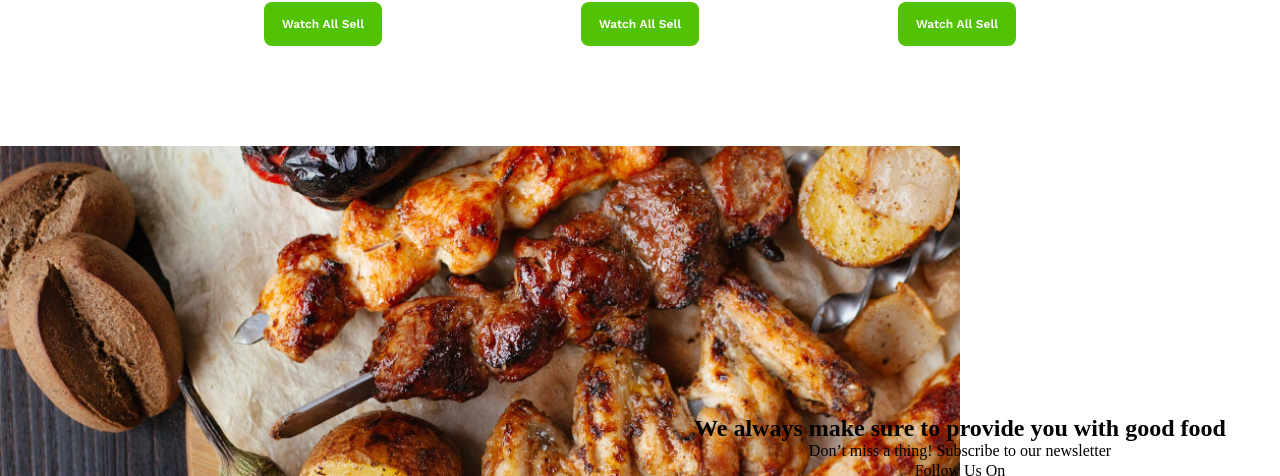
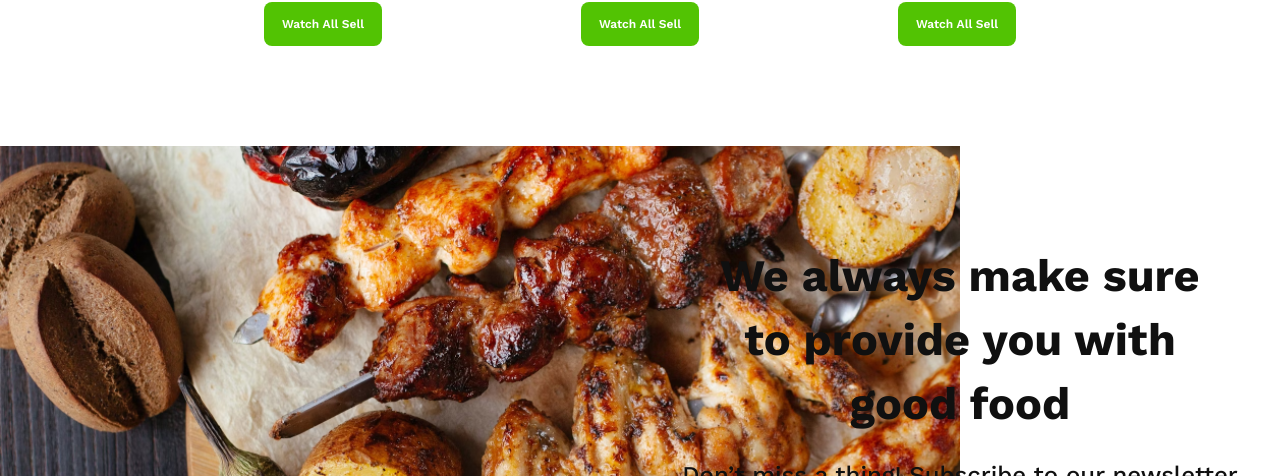
Before and after one commit to ekramulhoqueridoy/ui-web-design, a plain HTML site: page index.html in a window 1280 px wide. Shown: the part 1128-1604 px from the top of the page. Drawn offline with nearby package versions, Linux system fonts and the light colour scheme.

Commit message:
third section complete

```diff
--- a/index.html
+++ b/index.html
@@ -73,14 +73,14 @@
       </div>
       <div class="about-us">
         <div class="align-head-para">
-          <h1>We always make sure to provide you with good food</h1>
-          <p>Don’t miss a thing! Subscribe to our newsletter</p>
+          <h1 class="header">We always make sure to provide you with good food</h1>
+          <p class="header-paragraph">Don’t miss a thing! Subscribe to our newsletter</p>
         </div>
-        <hr class="hr" />
+        <hr>
         <div >
-          <p class="follow-us, align-head-para">Follow Us On</p>
+          <p class="follow-us">Follow Us On</p>
         </div>
-        <hr class="hr" />
+        <hr>
         <div class="align-social-media">
           <img src="assets/facebook.png" alt="" />
           <img src="assets/twitter.png" alt="" />
--- a/style/style.css
+++ b/style/style.css
@@ -157,6 +157,7 @@
   flex: 1;
 }
 .about-us {
+  font-family: Work Sans;
   flex: 1;
   max-width: 50%;
   display: flex;
@@ -164,11 +165,46 @@
   flex-direction: column;
   justify-content: center;
 }
+.header {
+  margin: 0 80px;
+  color: rgb(16, 16, 16);
+  font-family: Work Sans;
+  font-size: 45px;
+  font-weight: 700;
+  line-height: 64px;
+  letter-spacing: 0%;
+  text-align: center;
+  display: flex;
+  flex-direction: column;
+  align-items: center;
+  justify-content: center;
+  padding-bottom: 20px;
+}
+.header-paragraph {
+  color: rgb(16, 16, 16);
+  font-family: Work Sans;
+  font-size: 24px;
+  font-weight: 500;
+  line-height: 28px;
+  letter-spacing: 0%;
+  margin: 5px auto;
+  padding-bottom: 30px;
+}
 .align-social-media {
   align-items: center;
   justify-content: center;
 }
-
-.hr {
+.follow-us {
+  font-family: Work Sans;
+  padding-bottom: 30px;
+  font-weight: 600;
+  font-size: 30px;
+  justify-content: center;
+  align-items: center;
+  text-align: center;
+}
+hr {
+  width: 100%;
   opacity: 0.4;
+  padding-bottom: 30px;
 }
```
